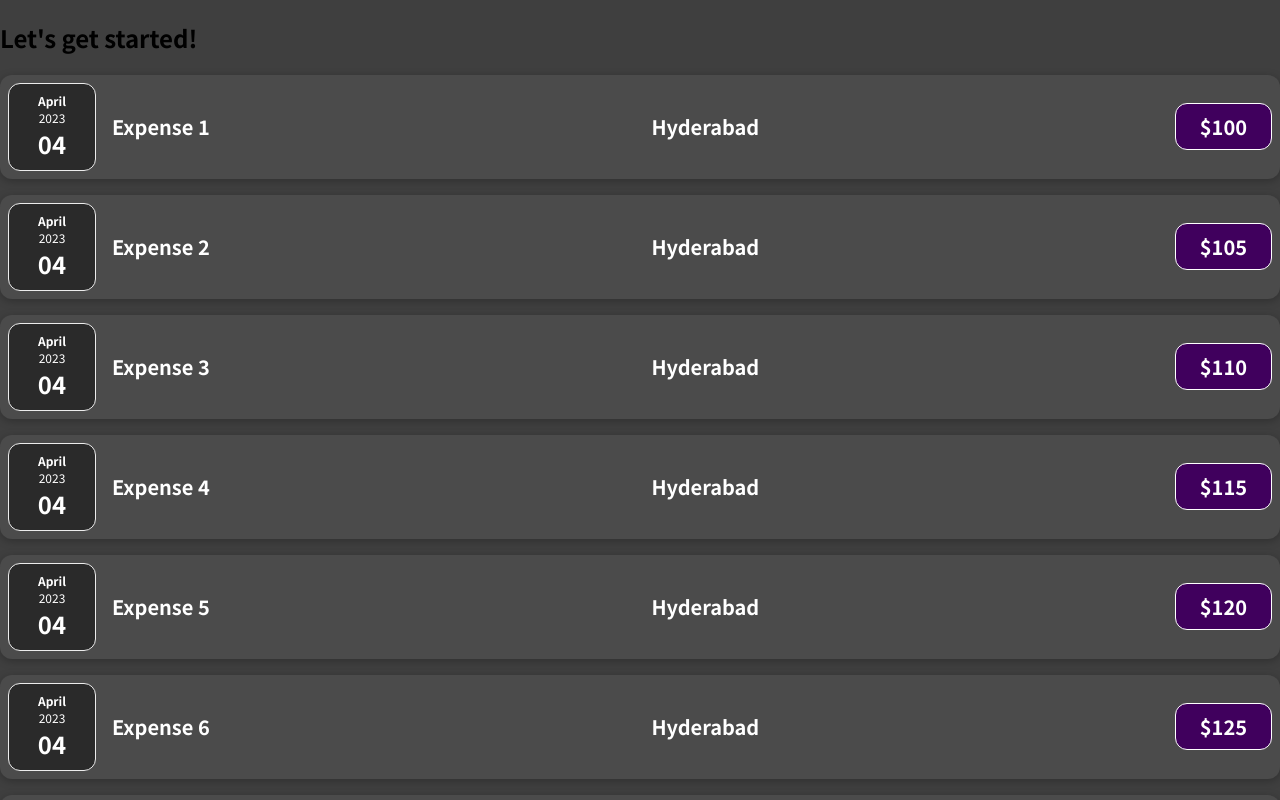
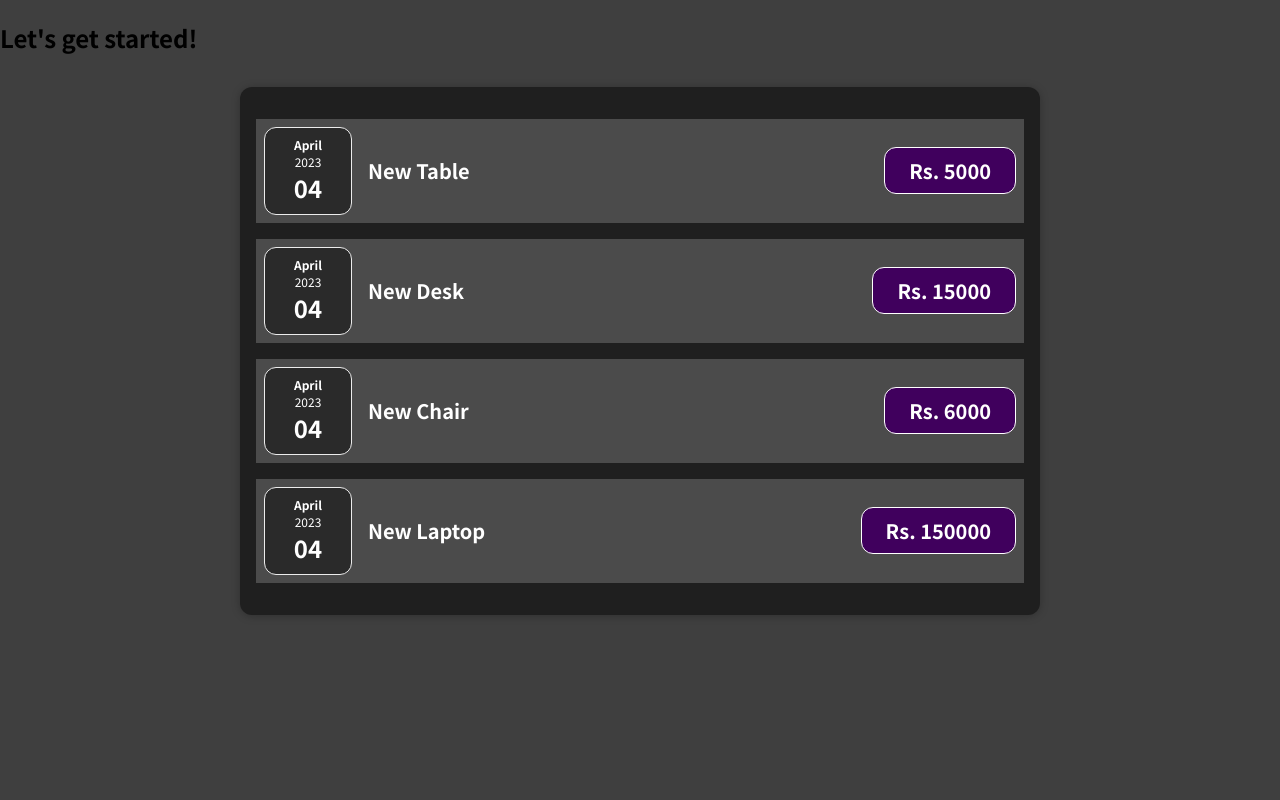
Before and after one commit to HarshaMacherla/Expense-Tracker-Using-React, a JavaScript app: page / in a window 1280 px wide. Shown: the top 800 px of the page. Built offline with nearby package versions, Linux system fonts and the light colour scheme.

Commit message:
Using fat arrow functions instead of regular functions and adding a file structure

```diff
--- a/src/App.js
+++ b/src/App.js
@@ -1,23 +1,37 @@
-import ExpenseItem from "./components/ExpenseItem";
+import Expenses from "./components/Expenses/Expenses";
 
 function App() {
-  let expenseItems = [];
-
-  for (let i = 1, j = 0; i <= 100; i++, j += 5) {
-    expenseItems.push(
-      <ExpenseItem
-        title={"Expense " + i}
-        location={"Hyderabad"}
-        amount={100 + j}
-        date={new Date(2023, 3, 4)}
-      />
-    );
-  }
+  let expenseItems = [
+    {
+      id: "e1",
+      title: "New Table",
+      amount: 5000,
+      date: new Date(2023, 3, 4),
+    },
+    {
+      id: "e2",
+      title: "New Desk",
+      amount: 15000,
+      date: new Date(2023, 3, 4),
+    },
+    {
+      id: "e3",
+      title: "New Chair",
+      amount: 6000,
+      date: new Date(2023, 3, 4),
+    },
+    {
+      id: "e4",
+      title: "New Laptop",
+      amount: 150000,
+      date: new Date(2023, 3, 4),
+    },
+  ];
 
   return (
     <div>
       <h2>Let's get started!</h2>
-      {expenseItems}
+      <Expenses items={expenseItems} />
     </div>
   );
 }
--- a/src/components/ExpenseDetails.js
+++ /dev/null
@@ -1,9 +0,0 @@
-export default function ExportDetails(props) {
-  return (
-    <div className="expense-item__description">
-      <h2>{props.title}</h2>
-      <h2>{props.location}</h2>
-      <div className="expense-item__price">${props.amount}</div>
-    </div>
-  );
-}
--- a/src/components/ExpenseDate.js
+++ b/src/components/Expenses/ExpenseDate.js
@@ -1,6 +1,6 @@
 import "./ExpenseDate.css";
 
-export default function ExpenseDate(props) {
+const ExpenseDate = (props) => {
   const month = props.date.toLocaleString("en-IN", { month: "long" });
   const day = props.date.toLocaleString("en-IN", { day: "2-digit" });
   const year = props.date.getFullYear();
@@ -12,4 +12,6 @@ export default function ExpenseDate(props) {
       <div className="expense-date__day">{day}</div>
     </div>
   );
-}
+};
+
+export default ExpenseDate;
--- /dev/null
+++ b/src/components/Expenses/ExpenseDetails.js
@@ -0,0 +1,11 @@
+const ExportDetails = (props) => {
+  return (
+    <div className="expense-item__description">
+      <h2>{props.title}</h2>
+      <h2>{props.location}</h2>
+      <div className="expense-item__price">Rs. {props.amount}</div>
+    </div>
+  );
+};
+
+export default ExportDetails;
--- a/src/components/ExpenseItem.css
+++ b/src/components/Expenses/ExpenseItem.css
@@ -2,10 +2,8 @@
   display: flex;
   justify-content: space-between;
   align-items: center;
-  box-shadow: 0 2px 8px rgba(0, 0, 0, 0.25);
   padding: 0.5rem;
   margin: 1rem 0;
-  border-radius: 12px;
   background-color: #4b4b4b;
 }
 
--- a/src/components/ExpenseItem.js
+++ b/src/components/Expenses/ExpenseItem.js
@@ -2,7 +2,7 @@ import ExpenseDate from "./ExpenseDate";
 import ExpenseDetails from "./ExpenseDetails";
 import "./ExpenseItem.css";
 
-export default function ExpenseItem(props) {
+const ExpenseItem = (props) => {
   return (
     <div className="expense-item">
       <ExpenseDate date={props.date} />
@@ -13,4 +13,6 @@ export default function ExpenseItem(props) {
       />
     </div>
   );
-}
+};
+
+export default ExpenseItem;
--- /dev/null
+++ b/src/components/Expenses/Expenses.css
@@ -0,0 +1,7 @@
+.expenses {
+  padding: 1rem;
+  background-color: rgb(31, 31, 31);
+  margin: 2rem auto;
+  width: 50rem;
+  max-width: 95%;
+}
--- /dev/null
+++ b/src/components/Expenses/Expenses.js
@@ -0,0 +1,32 @@
+import ExpenseItem from "./ExpenseItem";
+import Card from "../UI/Card";
+import "./Expenses.css";
+
+const Expenses = (props) => {
+  return (
+    <Card className="expenses">
+      <ExpenseItem
+        title={props.items[0].title}
+        amount={props.items[0].amount}
+        date={props.items[0].date}
+      />
+      <ExpenseItem
+        title={props.items[1].title}
+        amount={props.items[1].amount}
+        date={props.items[1].date}
+      />
+      <ExpenseItem
+        title={props.items[2].title}
+        amount={props.items[2].amount}
+        date={props.items[2].date}
+      />
+      <ExpenseItem
+        title={props.items[3].title}
+        amount={props.items[3].amount}
+        date={props.items[3].date}
+      />
+    </Card>
+  );
+};
+
+export default Expenses;
--- /dev/null
+++ b/src/components/UI/Card.css
@@ -0,0 +1,4 @@
+.card {
+  border-radius: 12px;
+  box-shadow: 0 1px 8px rgba(0, 0, 0, 0.25);
+}
--- /dev/null
+++ b/src/components/UI/Card.js
@@ -0,0 +1,9 @@
+import "./Card.css";
+
+const Card = (props) => {
+  const classes = "card " + props.className;
+
+  return <div className={classes}>{props.children}</div>;
+};
+
+export default Card;
```
Also changed, not shown: src/components/Expenses/ExpenseDate.css (renamed from src/components/ExpenseDate.css).
